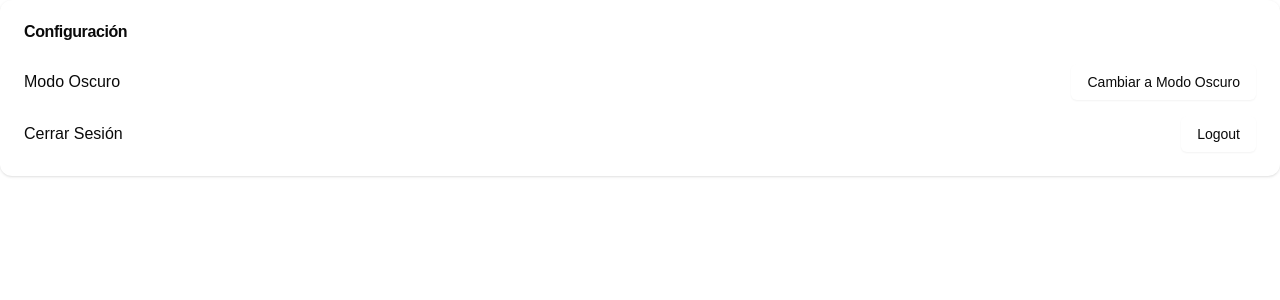
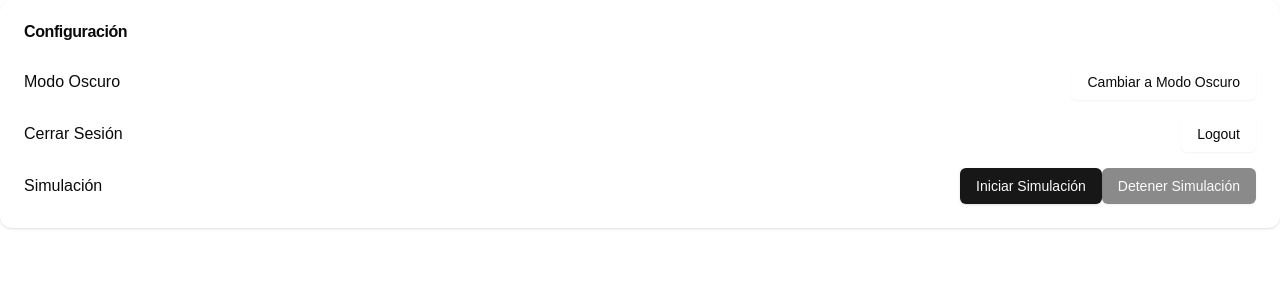
Before and after one commit to MarceloCaballeroo/metro-comfy, a Next.js app: page /settings in a window 1280 px wide. Shown: the top 300 px of the page. Built offline with nearby package versions, Linux system fonts and the light colour scheme; no server answers.

Commit message:
Cambiado boton de simulador

```diff
--- a/src/app/dashboard/page.tsx
+++ b/src/app/dashboard/page.tsx
@@ -1,7 +1,6 @@
 "use client"
 
 import { useState } from "react"
-import { Button } from "@/components/ui/button"
 import { Card, CardContent, CardHeader, CardTitle } from "@/components/ui/card"
 import { Select, SelectContent, SelectItem, SelectTrigger, SelectValue } from "@/components/ui/select"
 import { Line, LineChart, XAxis, YAxis, CartesianGrid, ResponsiveContainer } from "recharts"
@@ -14,25 +13,13 @@ export default function DashboardPage() {
   const {
     stationsData,
     lineData,
-    isSimulationRunning,
-    handleStartSimulation,
-    handleStopSimulation
-  } = useWebSocket()
-  const [selectedStation, setSelectedStation] = useState("La Cisterna")
+  } = useWebSocket();
 
+  const [selectedStation, setSelectedStation] = useState("La Cisterna");
   const handleStationChange = (value: string) => setSelectedStation(value);
 
   return (
     <div className="space-y-8">
-      <div className="flex flex-wrap justify-center sm:justify-start space-x-2 sm:space-x-4">
-        <Button onClick={handleStartSimulation} disabled={isSimulationRunning}>
-          Iniciar Simulación
-        </Button>
-        <Button onClick={handleStopSimulation} disabled={!isSimulationRunning}>
-          Detener Simulación
-        </Button>
-      </div>
-
       <Card className="w-full">
         <CardHeader>
           <CardTitle>Tráfico por estación: {selectedStation}</CardTitle>
--- a/src/app/settings/page.tsx
+++ b/src/app/settings/page.tsx
@@ -3,9 +3,12 @@
 import { Card, CardContent, CardHeader, CardTitle } from "@/components/ui/card"
 import { Button } from "@/components/ui/button"
 import { useTheme } from "next-themes"
+// ... importar hooks de WebSocket si es necesario
+import { useWebSocket } from "@/hooks/use-websocket"
 
 export default function SettingsPage() {
   const { theme, setTheme } = useTheme()
+  const { handleStartSimulation, handleStopSimulation, isSimulationRunning } = useWebSocket(); // ... agregar el uso del WebSocket
 
   const toggleTheme = () => setTheme(theme === "dark" ? "light" : "dark")
 
@@ -28,6 +31,18 @@ export default function SettingsPage() {
               Logout
             </Button>
           </div>
+          {/* Botones de simulación */}
+          <div className="flex items-center justify-between">
+            <span>Simulación</span>
+            <div>
+              <Button onClick={handleStartSimulation} disabled={isSimulationRunning}>
+                Iniciar Simulación
+              </Button>
+              <Button onClick={handleStopSimulation} disabled={!isSimulationRunning}>
+                Detener Simulación
+              </Button>
+            </div>
+          </div>
         </div>
       </CardContent>
     </Card>
--- a/src/hooks/use-websocket.ts
+++ b/src/hooks/use-websocket.ts
@@ -1,4 +1,4 @@
-import { useState, useEffect, useCallback, useRef  } from "react"
+import { useState, useEffect, useCallback, useRef } from "react"
 import { saveStationData, saveLineData } from "@/lib/model"
 
 const WS_URL = 'ws://localhost:8080'
@@ -45,10 +45,11 @@ export function useWebSocket() {
   const wsRef = useRef<WebSocket | null>(null)
 
   const handleWebSocketMessage = useCallback((data: WebSocketData) => {
+    try {
       const currentDate = new Date(data.fecha)
 
       if (currentDate.getDate() !== new Date().getDate()) {
-      setLineData([])
+        setLineData([]) // Limpiar datos si es un nuevo día
       }
 
       const newStationsData: StationsData = {}
@@ -78,7 +79,7 @@ export function useWebSocket() {
         return newData
       })
 
-    // Save data to Firestore
+      // Guardar datos en Firestore
       const dateStr = currentDate.toISOString().split('T')[0]
       const hourStr = data.hora.toString()
       data.estaciones.forEach((estacion) => {
@@ -92,31 +93,47 @@ export function useWebSocket() {
         totalPassengers: data.totalLinea4A,
         alarms: processedAlerts
       })
+    } catch (error) {
+      console.error('Error processing WebSocket message:', error)
+      setWsError('Error processing data. Please check the data format.')
+    }
   }, [])
 
   const handleStartSimulation = useCallback(() => {
     if (wsRef.current?.readyState === WebSocket.OPEN) {
-      wsRef.current.send('iniciar');
-      setIsSimulationRunning(true);
-      setLineData([]);
+      wsRef.current.send('iniciar')
+      setIsSimulationRunning(true)
+      setLineData([])
+    } else {
+      setWsError('WebSocket is not connected.')
     }
-  }, []);
+  }, [])
 
   const handleStopSimulation = useCallback(() => {
     if (wsRef.current?.readyState === WebSocket.OPEN) {
-      wsRef.current.send('detener');
-      setIsSimulationRunning(false);
+      wsRef.current.send('detener')
+      setIsSimulationRunning(false)
+    } else {
+      setWsError('WebSocket is not connected.')
     }
-  }, []);
+  }, [])
 
   useEffect(() => {
     wsRef.current = new WebSocket(WS_URL)
 
-    wsRef.current.onopen = () => console.log('Connected to WebSocket')
+    wsRef.current.onopen = () => {
+      console.log('Connected to WebSocket')
+      setWsError(null) // Limpiar cualquier error de conexión anterior
+    }
 
     wsRef.current.onmessage = (event) => {
+      try {
         const data: WebSocketData = JSON.parse(event.data)
         handleWebSocketMessage(data)
+      } catch (error) {
+        console.error('Error parsing WebSocket message:', error)
+        setWsError('Error parsing data. Please check the format.')
+      }
     }
 
     wsRef.current.onerror = (error) => {
```
Lines whose indentation alone changed are shown as unchanged.
